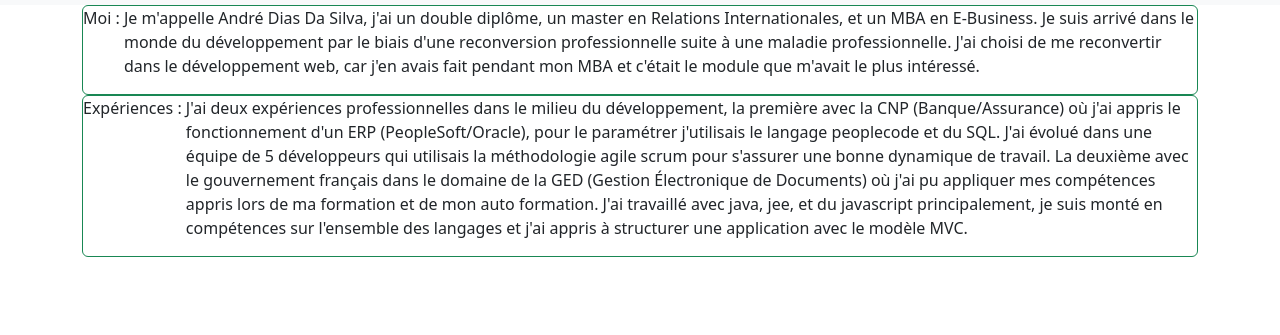
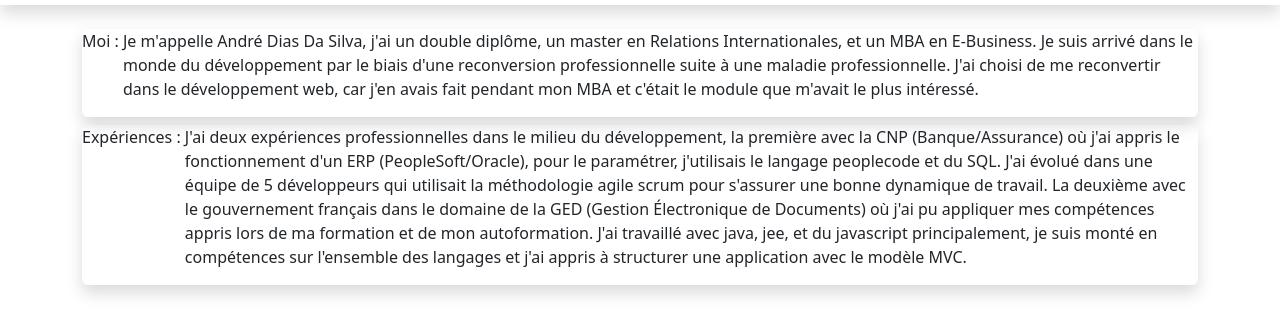
Before and after one commit to LawSLS/LawSLS.github.io, a plain HTML site: page index.html in a window 1280 px wide. Shown: the part 51-386 px from the top of the page. Drawn offline with nearby package versions, Linux system fonts and the light colour scheme.

Commit message:
deux paragraphes "moi" et "expériences" ajout de la page projets.html

```diff
--- a/index.html
+++ b/index.html
@@ -12,29 +12,30 @@
 <body>
 
    <header>
-    <nav class="navbar bg-body-tertiary">
+    <nav class="navbar shadow">
         <div class="container-fluid d-flex justify-content-center">
             <a class="navbar-brand" href="index.html">Accueil</a>
-            <a class="navbar-brand" href="#">Projets</a>
+            <a class="navbar-brand" href="projets.html">Projets</a>
         </div>
       </nav>
    </header>
    <main>
 
-    <div class="container">
+    <div class="container mt-4">
 
-        <div class="d-flex border border-success rounded">
-            <label for="presentation">Moi&nbsp;:&nbsp;</label>
+        <div class="d-flex rounded shadow">
+            <label for="presentation" class="">Moi&nbsp;:&nbsp;</label>
              <p> Je m'appelle André Dias Da Silva, j'ai un double diplôme, un master en Relations Internationales, et un MBA en E-Business.
                 Je suis arrivé dans le monde du développement par le biais d'une reconversion professionnelle suite à une maladie professionnelle.
                 J'ai choisi de me reconvertir dans le développement web, car j'en avais fait pendant mon MBA et c'était le module que m'avait le plus intéressé. </p>
         </div>
-        <div class="d-flex border border-success rounded">
+
+        <div class="d-flex rounded shadow mt-2">
             <label for="presentation">Expériences&nbsp;:&nbsp;</label>
              <p> J'ai deux expériences professionnelles dans le milieu du développement, la première avec la CNP (Banque/Assurance) où j'ai appris le fonctionnement d'un ERP (PeopleSoft/Oracle),
-                pour le paramétrer j'utilisais le langage peoplecode et du SQL.
-                J'ai évolué dans une équipe de 5 développeurs qui utilisais la méthodologie agile scrum pour s'assurer une bonne dynamique de travail.
-                La deuxième avec le gouvernement français dans le domaine de la GED (Gestion Électronique de Documents) où j'ai pu appliquer mes compétences appris lors de ma formation et de mon auto formation.
+                pour le paramétrer, j'utilisais le langage peoplecode et du SQL.
+                J'ai évolué dans une équipe de 5 développeurs qui utilisait la méthodologie agile scrum pour s'assurer une bonne dynamique de travail.
+                La deuxième avec le gouvernement français dans le domaine de la GED (Gestion Électronique de Documents) où j'ai pu appliquer mes compétences appris lors de ma formation et de mon autoformation.
                 J'ai travaillé avec java, jee, et du javascript principalement, je suis monté en compétences sur l'ensemble des langages et j'ai appris à structurer une application avec le modèle MVC.</p>
         </div>
 
```
Also changed, not shown: projets.html (added).
